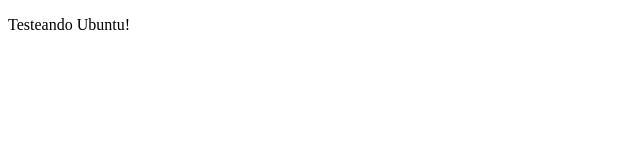
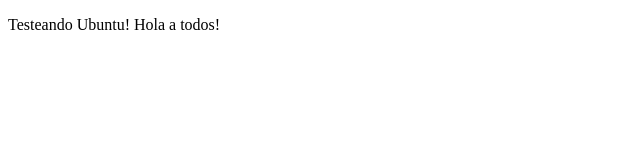
Before and after one commit to carlosbe99/cursoPrework, a plain HTML site: page index.html in a window 1280 px wide. Shown: the whole page, without its empty margins (0-640 px from the left). Drawn offline with Linux system fonts and the light colour scheme.

Commit message:
Cambios en el primer parrajo

```diff
--- a/index.html
+++ b/index.html
@@ -7,7 +7,7 @@
 </head>
 <body>
     <p>
-        Testeando Ubuntu!
+        Testeando Ubuntu! Hola a todos!
     </p>
 </body>
 </html>
```
